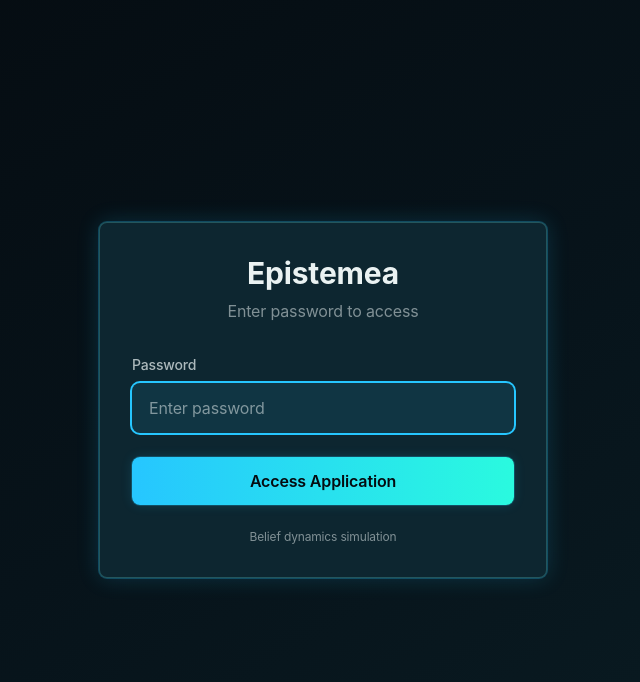
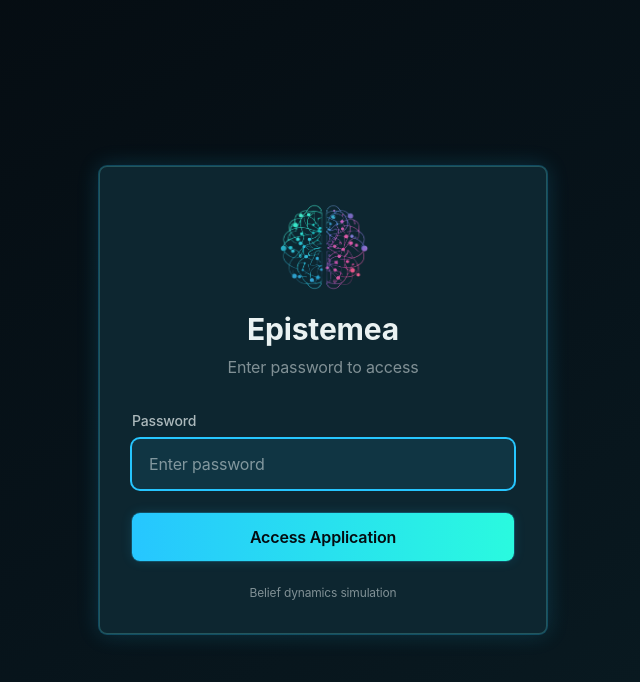
Before and after one commit to gretasikora/ETHOX-simulator-engine, a React (Vite) app in the folder frontend/: page / in a window 1280 px wide. Shown: the top 682 px of the page, without its empty margins (317-957 px from the left). Built offline with nearby package versions, Linux system fonts and the light colour scheme; no server answers.

Commit message:
Add brain logo to login page

```diff
--- a/frontend/src/components/LoginPage.tsx
+++ b/frontend/src/components/LoginPage.tsx
@@ -26,6 +26,11 @@ export function LoginPage() {
       <div className="max-w-md w-full">
         <div className="bg-aurora-surface1 rounded-lg shadow-aurora-glow p-8 border border-aurora-border-strong">
           <div className="text-center mb-8">
+            <img
+              src="/logo-no-bg (1).png"
+              alt="Epistemea"
+              className="w-24 h-24 mx-auto mb-4"
+            />
             <h1 className="text-3xl font-bold text-aurora-text0 mb-2">Epistemea</h1>
             <p className="text-aurora-text2">Enter password to access</p>
           </div>
```
